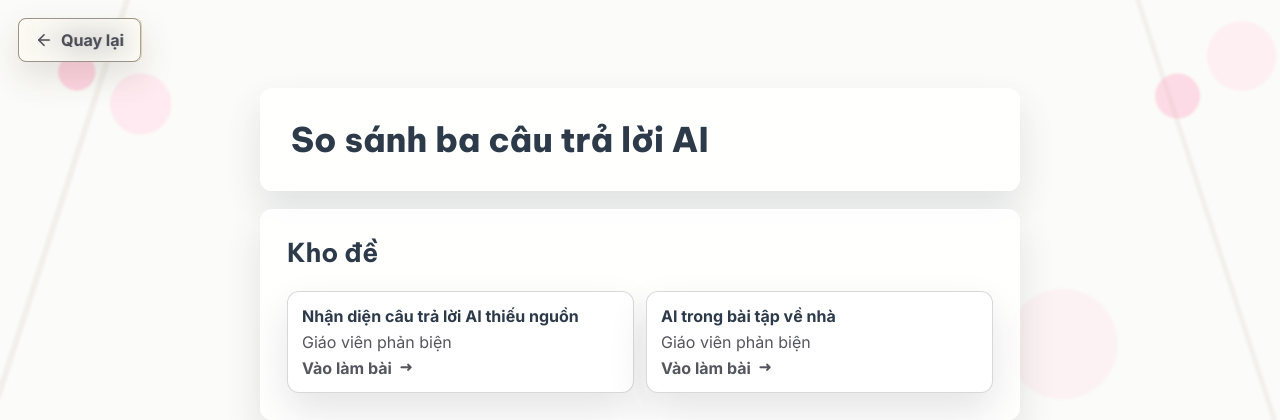
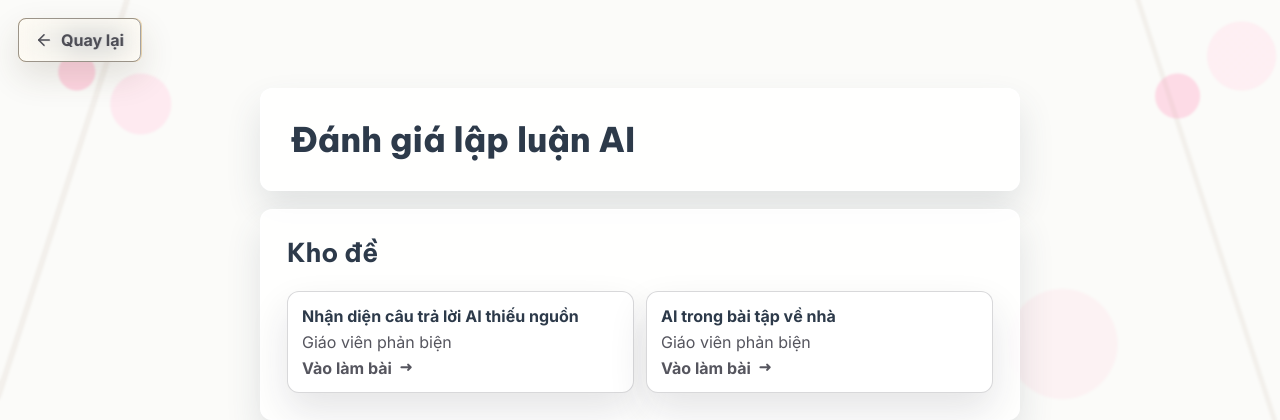
Before and after one commit to useryoune-cell/demotest, a Flask app: page /app/modules/so-sanh-ba-cau-tra-loi in a window 1280 px wide. Shown: the top 420 px of the page. Run offline with Flask 3, Linux system fonts and the light colour scheme.

Commit message:
Update module labels and argument map avatar

```diff
--- a/app/data/modules.py
+++ b/app/data/modules.py
@@ -15,7 +15,7 @@ MODULES = [
     {
         "number": "02",
         "slug": "tham-tu-ai",
-        "title": "Thám tử AI",
+        "title": "Thám tử thông tin",
         "area": "Phòng luyện phản biện",
         "area_key": "training",
         "icon": "map",
@@ -54,7 +54,7 @@ MODULES = [
     {
         "number": "05",
         "slug": "so-sanh-ba-cau-tra-loi",
-        "title": "So sánh ba câu trả lời AI",
+        "title": "Đánh giá lập luận AI",
         "area": "Phòng luyện phản biện",
         "area_key": "training",
         "icon": "columns-3",
@@ -67,7 +67,7 @@ MODULES = [
     {
         "number": "06",
         "slug": "nhiem-vu",
-        "title": "Nhiệm vụ",
+        "title": "Nhiệm vụ học tập",
         "area": "Hồ sơ phát triển",
         "area_key": "profile",
         "icon": "clipboard-check",
--- a/app/routes.py
+++ b/app/routes.py
@@ -133,10 +133,10 @@ CRITIC_ASSISTANT_SLUG = "tro-li-phan-bien"
 TEACHER_PAGES = {
     "overview": {"label": "Tổng quan", "icon": "layout-dashboard"},
     "debate": {"label": "Đấu trường", "icon": "swords"},
-    "detective": {"label": "Thám tử AI", "icon": "map"},
+    "detective": {"label": "Thám tử thông tin", "icon": "map"},
     "argument": {"label": "Bản đồ lập luận", "icon": "workflow"},
-    "compare": {"label": "So sánh AI", "icon": "copy-check"},
-    "assignments": {"label": "Nhiệm vụ", "icon": "clipboard-check"},
+    "compare": {"label": "Đánh giá lập luận AI", "icon": "copy-check"},
+    "assignments": {"label": "Nhiệm vụ học tập", "icon": "clipboard-check"},
     "submissions": {"label": "Bài nộp", "icon": "shield-check"},
     "students": {"label": "Học sinh", "icon": "users"},
     "reports": {"label": "Báo cáo", "icon": "bar-chart-3"},
--- a/app/templates/pages/ai_detective.html
+++ b/app/templates/pages/ai_detective.html
@@ -1,6 +1,6 @@
 {% extends "base.html" %}
 
-{% block title %}Thám tử AI · AI Critical Thinking Lab{% endblock %}
+{% block title %}Thám tử thông tin · AI Critical Thinking Lab{% endblock %}
 
 {% block content %}
 <div class="app-shell module-shell">
@@ -24,7 +24,7 @@
             </a>
         </div>
 
-        <section class="detective-map" aria-label="Manh mối Thám tử AI">
+        <section class="detective-map" aria-label="Manh mối Thám tử thông tin">
             {% for station_item in stations %}
             <button class="detective-node {% if loop.first %}active current{% endif %}" type="button" data-station-code="{{ station_item.code }}" {% if not loop.first %}disabled{% endif %}>
                 <span>{{ station_item.code }}</span>
--- a/app/templates/pages/assignment_work.html
+++ b/app/templates/pages/assignment_work.html
@@ -1,11 +1,11 @@
 {% extends "base.html" %}
 
-{% block title %}{{ task.title }} · Nhiệm vụ{% endblock %}
+{% block title %}{{ task.title }} · Nhiệm vụ học tập{% endblock %}
 
 {% block content %}
 <div class="app-shell module-shell">
     <aside class="app-sidebar" aria-label="Danh sách mô-đun">
-        <a class="sidebar-item" href="{{ url_for('main.module_detail', slug=module.slug) }}"><i data-lucide="arrow-left"></i><span>Nhiệm vụ</span></a>
+        <a class="sidebar-item" href="{{ url_for('main.module_detail', slug=module.slug) }}"><i data-lucide="arrow-left"></i><span>Nhiệm vụ học tập</span></a>
         {% for nav_item in modules %}
         <a class="sidebar-item {% if nav_item.slug == module.slug %}active{% endif %}" href="{{ url_for('main.module_detail', slug=nav_item.slug) }}">
             <i data-lucide="{{ nav_item.icon }}"></i><span>{{ nav_item.number }}</span>
@@ -17,7 +17,7 @@
         <div class="module-detail-hero">
             <div>
                 <h1>{{ task.title }}</h1>
-                <p>Nhiệm vụ</p>
+                <p>Nhiệm vụ học tập</p>
             </div>
             <div class="assignment-timer" aria-label="Thời gian làm bài">
                 <i class="ti ti-clock"></i>
--- a/app/templates/pages/assignments.html
+++ b/app/templates/pages/assignments.html
@@ -1,6 +1,6 @@
 {% extends "base.html" %}
 
-{% block title %}Nhiệm vụ · AI Critical Thinking Lab{% endblock %}
+{% block title %}Nhiệm vụ học tập · AI Critical Thinking Lab{% endblock %}
 
 {% block content %}
 <div class="app-shell module-shell">
--- a/app/templates/pages/compare_answers.html
+++ b/app/templates/pages/compare_answers.html
@@ -1,6 +1,6 @@
 {% extends "base.html" %}
 
-{% block title %}So sánh ba câu trả lời AI · AI Critical Thinking Lab{% endblock %}
+{% block title %}Đánh giá lập luận AI · AI Critical Thinking Lab{% endblock %}
 
 {% block content %}
 {% set trust_badges = {
--- a/app/templates/pages/detective_fields.html
+++ b/app/templates/pages/detective_fields.html
@@ -1,6 +1,6 @@
 {% extends "base.html" %}
 
-{% block title %}Chọn lĩnh vực Thám tử AI · AI Critical Thinking Lab{% endblock %}
+{% block title %}Chọn lĩnh vực Thám tử thông tin · AI Critical Thinking Lab{% endblock %}
 
 {% block content %}
 <div class="app-shell module-shell">
@@ -21,7 +21,7 @@
             </div>
         </div>
 
-        <section class="assignment-task-grid" aria-label="Danh sách lĩnh vực Thám tử AI">
+        <section class="assignment-task-grid" aria-label="Danh sách lĩnh vực Thám tử thông tin">
             {% if fields %}
                 {% for field in fields %}
                 <a class="assignment-task-box" href="{{ url_for('main.module_detail', slug=module.slug, field=field.key) }}">
```
Also changed, not shown: app/templates/pages/teacher_dashboard.html (+4 -4 lines), app/static/images/modules/ban-do-lap-luan.png.
